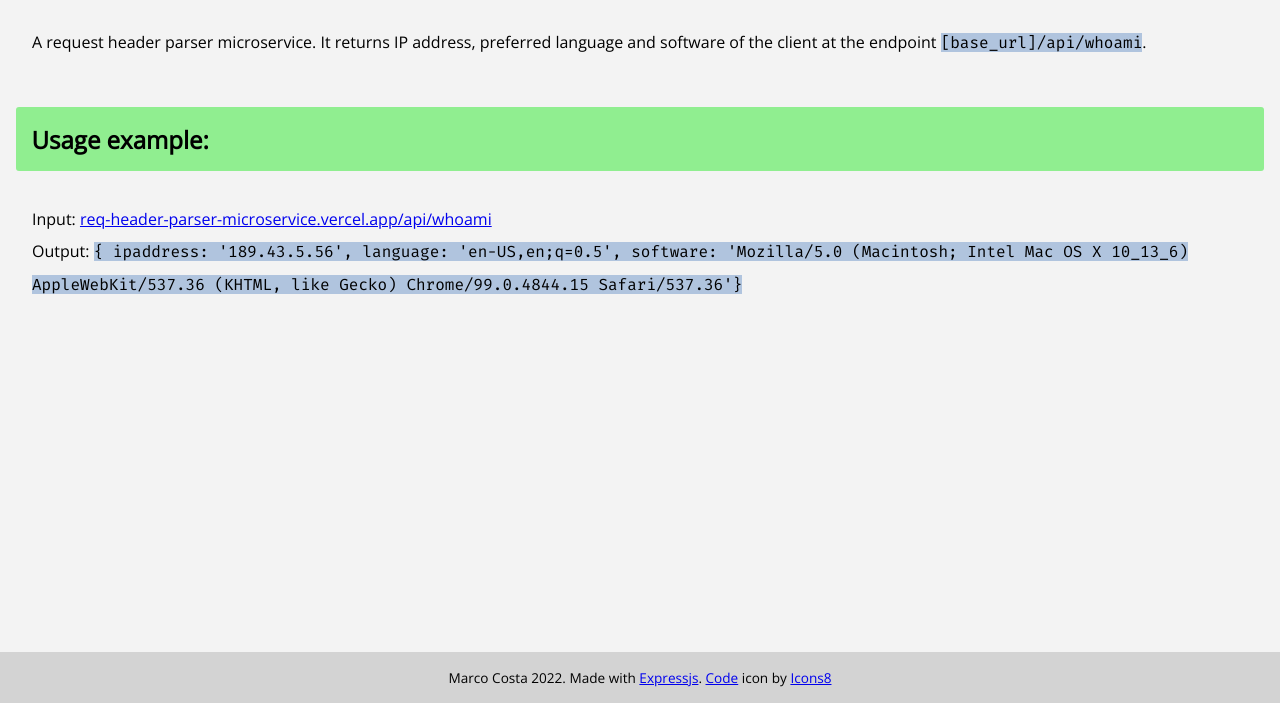
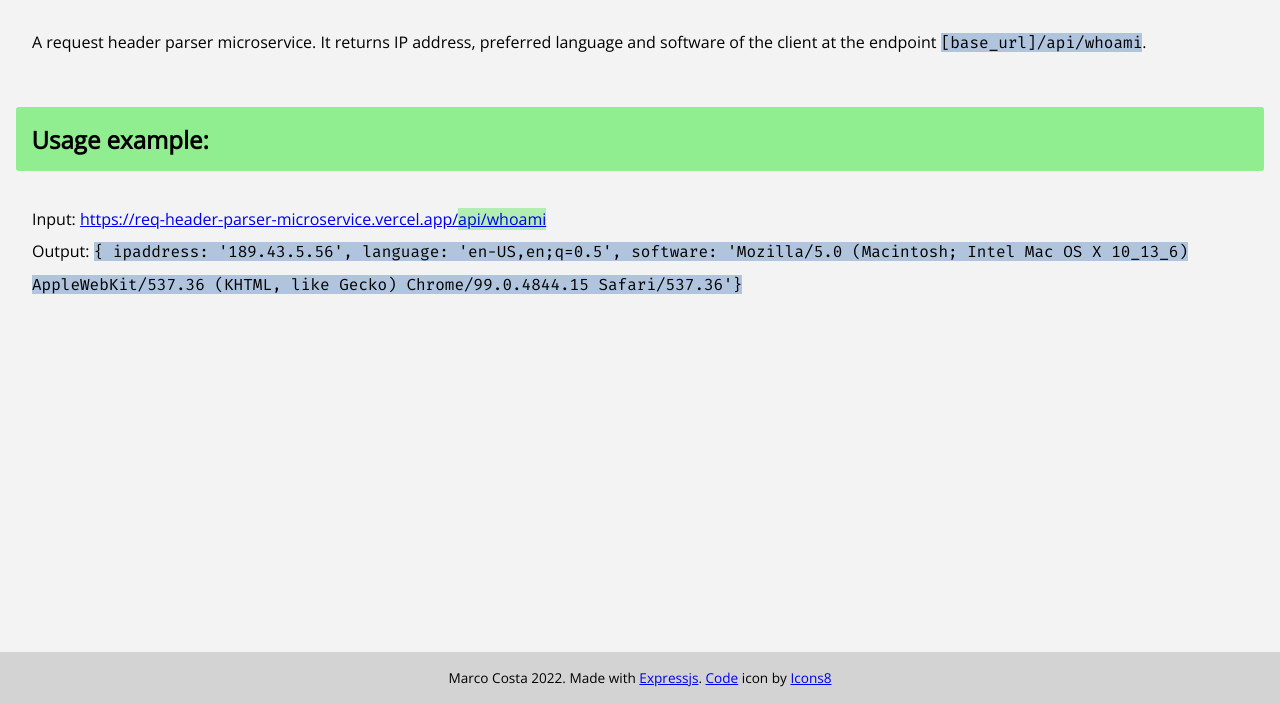
Before and after one commit to marcocosta1618/request-header-parser, a website: page views/index.html in a window 1280 px wide. Shown: the part 97-800 px from the top of the page. Drawn offline with nearby package versions, Linux system fonts and the light colour scheme; files that its build step writes are made by us from their sources.

Commit message:
Fix typo and minor cosmetic change in index.html
Signed-off-by: marcocosta1618 <marcocosta1618@gmail.com>

```diff
--- a/views/index.html
+++ b/views/index.html
@@ -18,8 +18,8 @@
       <p>A request header parser microservice. It returns IP address, preferred language and software of the client at
          the endpoint <code>[base_url]/api/whoami</code>.</p>
       <h2>Usage example:</h2>
-      <p>Input: <a target="_blank" href="req-header-parser-microservice.vercel.app/api/whoami"
-            rel="noreferrer">req-header-parser-microservice.vercel.app/api/whoami</a></p>
+      <p>Input: <a target="_blank" href="https://req-header-parser-microservice.vercel.app/api/whoami"
+            rel="noreferrer">https://req-header-parser-microservice.vercel.app/<span>api/whoami</span></a></p>
       <p>Output:
          <code>{ ipaddress: '189.43.5.56', language: 'en-US,en;q=0.5', software: 'Mozilla/5.0 (Macintosh; Intel Mac OS X 10_13_6) AppleWebKit/537.36 (KHTML, like Gecko) Chrome/99.0.4844.15 Safari/537.36'}</code>
       </p>
```
